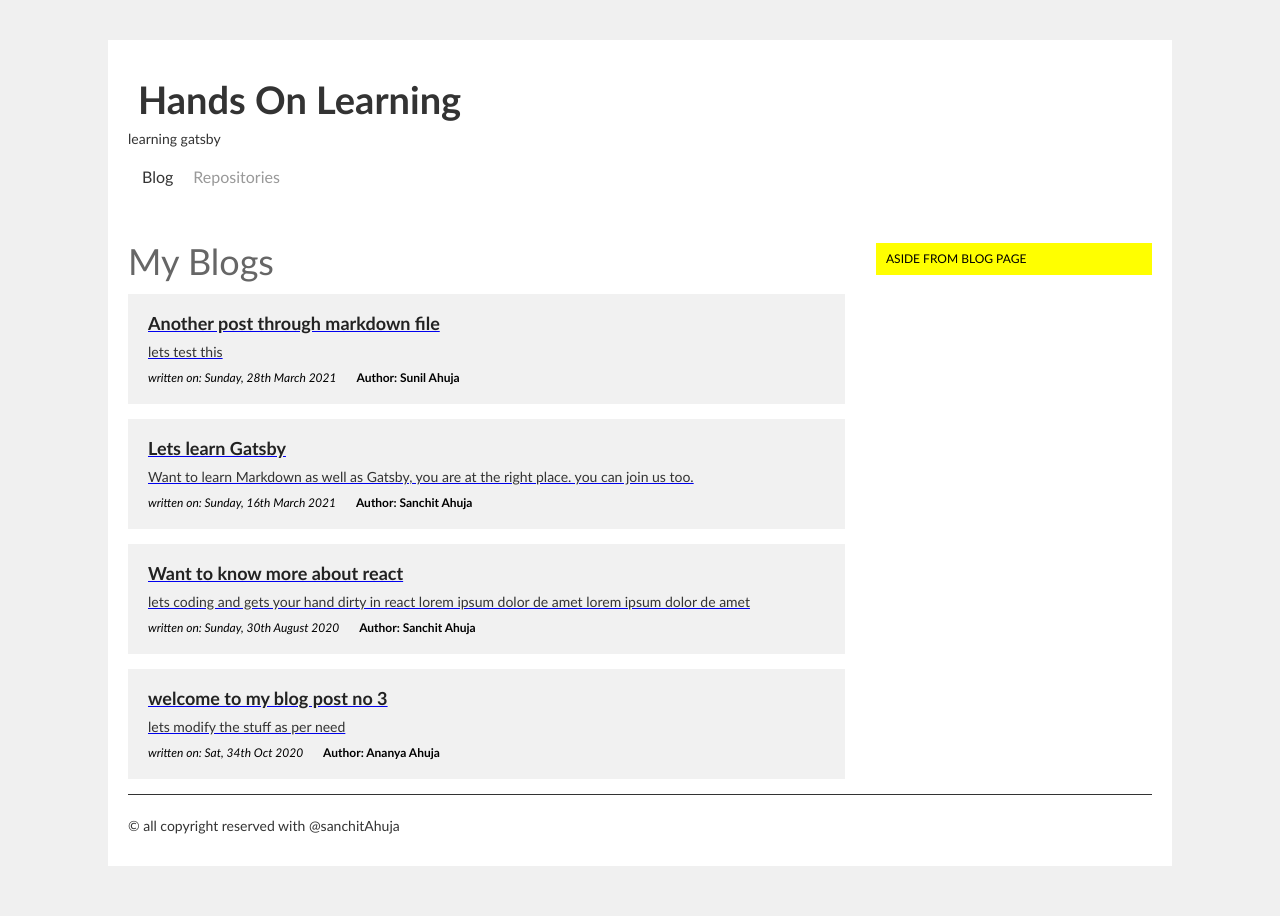
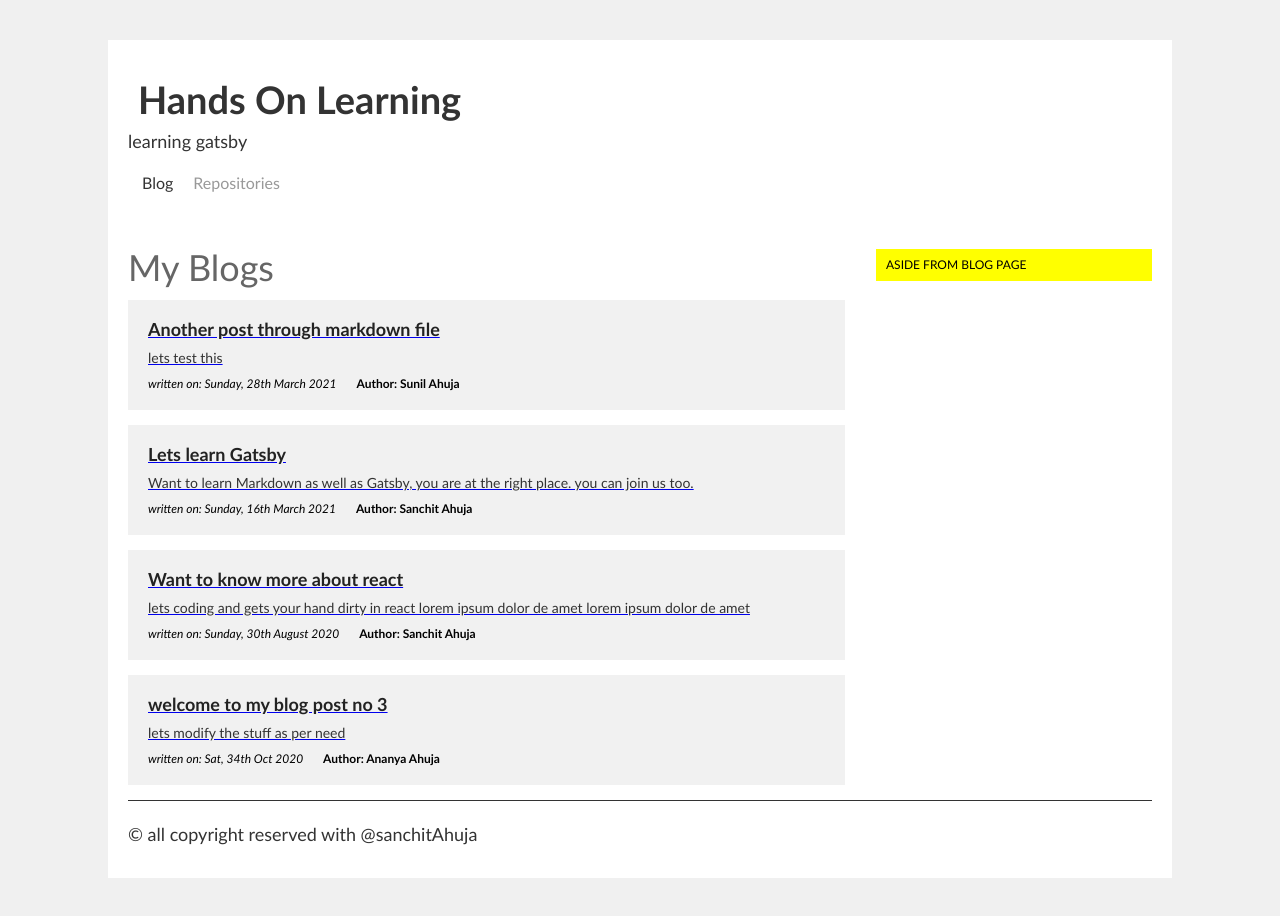
Before and after one commit to sunilfbd/portfolio, a Gatsby site in the folder portfolio/: page /blog in a window 1280 px wide. Built offline with nearby package versions, Linux system fonts and the light colour scheme; Gatsby itself is replaced by a stand-in of ours.

Commit message:
added styled component for header styles

```diff
--- /dev/null
+++ b/portfolio/src/StyledElements/GlobalStyles.js
@@ -0,0 +1,22 @@
+import  { createGlobalStyle } from 'styled-components';
+
+const GlobalStyles = createGlobalStyle`
+    h1 {
+        font-size: 36px;
+        color: #666;
+    }
+
+    h2 {
+        font-size: 24px;
+        color: #222;
+    }
+
+    p {
+        margin: 10px 0;
+        color: #333;
+        font-size: 18px;
+        line-height: 1.5;
+    }
+`;
+
+export default GlobalStyles
--- /dev/null
+++ b/portfolio/src/StyledElements/Navigation.js
@@ -0,0 +1,11 @@
+import styled from 'styled-components';
+
+export const Navigation = styled.nav`
+    display: flex;
+    margin: 20px 0 30px 14px;
+`
+
+export const NavigationItem = styled.li`
+    margin-right: 20px;
+    list-style: none;
+`;
--- a/portfolio/src/components/Header.js
+++ b/portfolio/src/components/Header.js
@@ -1,6 +1,7 @@
 import React from "react"
 import { Link, graphql, useStaticQuery } from "gatsby"
 
+import {Navigation, NavigationItem} from '../StyledElements/Navigation'
 import '../assets/styles/components/header.scss'
 
 const Header = () => {
@@ -32,14 +33,14 @@ const Header = () => {
         </div>
 
 
-        <nav className="port-nav-list">
-            <li className="port-nav-list-item">
+        <Navigation className="port-nav-list">
+            <NavigationItem className="port-nav-list-item">
                 <Link activeClassName="port-nav-item-link-active" className="port-nav-item-link" to="/blog">Blog</Link>
-            </li>
-            <li className="port-nav-list-item">
+            </NavigationItem>
+            <NavigationItem className="port-nav-list-item">
                 <Link activeClassName="port-nav-item-link-active" className="port-nav-item-link" to="/repo">Repositories</Link>
-            </li>
-        </nav>
+            </NavigationItem>
+        </Navigation>
     </header>
   )
 }
--- a/portfolio/src/layouts/HomePageLayout.js
+++ b/portfolio/src/layouts/HomePageLayout.js
@@ -1,29 +1,9 @@
 import React from 'react'
-import  { createGlobalStyle } from 'styled-components';
 
 import '../assets/styles/main.scss';
 import Header from '../components/Header'
 import Footer from '../components/Footer'
-
-const GlobalStyles = createGlobalStyle`
-    h1 {
-        font-size: 36px;
-        color: #666;
-    }
-
-    h2 {
-        font-size: 24px;
-        color: #222;
-    }
-
-    p {
-        margin: 10px 0;
-        color: #333;
-        font-size: 14px;
-        line-height: 1.5;
-    }
-`;
-
+import GlobalStyles from '../StyledElements/GlobalStyles';
 
 
  const HomePageLayout = (props) => {
```
